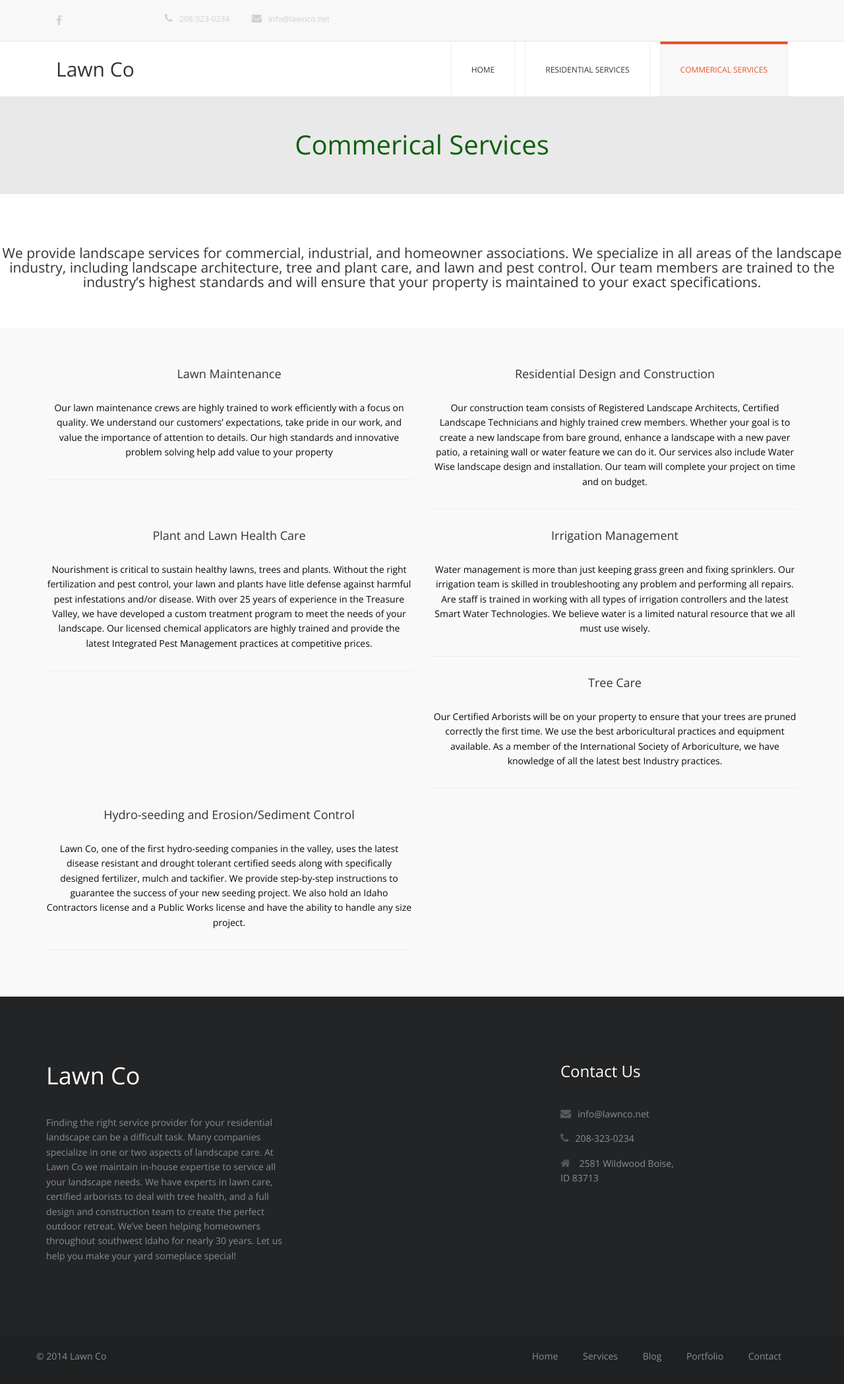
After one commit to RedX-co/LawnCo, a PHP site: page /Commerical.html in a window 1280 px wide. The commit adds this page. Shown: the whole page at 66% size. Run offline with PHP 8.4, Linux system fonts and the light colour scheme.

Commit message:
Proof of C

```diff
--- /dev/null
+++ b/Commerical.html
@@ -0,0 +1,233 @@
+<!DOCTYPE html>
+<html lang="en">
+  <head>
+    <meta charset="utf-8">
+    <meta http-equiv="X-UA-Compatible" content="IE=edge">
+    <meta name="viewport" content="width=device-width, initial-scale=1">
+    <title>Lawn Co - Commerical</title>
+
+    <!-- Bootstrap -->
+    <link href="css/bootstrap.min.css" rel="stylesheet">
+	<link rel="stylesheet" href="css/font-awesome.min.css">
+	<link rel="stylesheet" type="text/css" href="css/isotope.css" media="screen" />
+	<link rel="stylesheet" href="css/animate.css">
+	<link rel="stylesheet" href="js/fancybox/jquery.fancybox.css" type="text/css" media="screen" />
+	<link href="css/style.css" rel="stylesheet">
+    <!-- HTML5 shim and Respond.js for IE8 support of HTML5 elements and media queries -->
+    <!-- WARNING: Respond.js doesn't work if you view the page via file:// -->
+    <!--[if lt IE 9]>
+      <script src="https://oss.maxcdn.com/html5shiv/3.7.2/html5shiv.min.js"></script>
+      <script src="https://oss.maxcdn.com/respond/1.4.2/respond.min.js"></script>
+    <![endif]-->
+    </head>
+    <body>
+      <header>
+        <nav div class="navbar navbar-default navbar-static-top" role="navigation">
+          <div class="container">
+            <ul class="social-network">
+              <li><a href="https://www.facebook.com/pages/Lawn-Co/484272274971964" data-placement="top" title="Facebook"><i class="fa fa-facebook fa-1x"></i></a></li>
+            </ul>
+            <ul class="info">
+              <li><p><i class="fa fa-phone"></i>208-323-0234</p></li>
+              <li><a href="#"><i class="fa fa-envelope"></i>info@lawnco.net</a></li>
+            </ul>
+          </div>
+        </nav>
+
+
+		<nav class="navbar navbar-default navbar-static-top" role="navigation">
+			<div class="navigation">
+				<div class="container">
+					<div class="navbar-header">
+						<button type="button" class="navbar-toggle collapsed" data-toggle="collapse" data-target=".navbar-collapse.collapse">
+							<span class="sr-only">Toggle navigation</span>
+							<span class="icon-bar"></span>
+							<span class="icon-bar"></span>
+							<span class="icon-bar"></span>
+						</button>
+						<div class="navbar-brand">
+							<a href="index.html"><h1>Lawn Co</h1></a>
+						</div>
+					</div>
+
+          <div class="navbar-collapse collapse">
+            <div class="menu">
+              <ul class="nav nav-tabs" role="tablist">
+                <li role="presentation"><a href="index.html">Home</a></li>
+                <li role="presentation"><a href="Residential.html">Residential Services</a></li>
+                <li role="presentation"><a href="Commerical.html" class="active">Commerical Services</a></li>
+              </ul>
+            </div>
+          </div>
+        </div>
+      </div>
+    </nav>
+  </header>
+
+
+	<div class="jumbotron">
+		<h2>Commerical Services</h2>
+	</div>
+
+  <div class="jumbotron">
+    <h1></h1>
+    <p>
+      We provide landscape services for commercial, industrial,
+      and homeowner associations.
+      We specialize in all areas of the landscape industry, including landscape architecture,
+      tree and plant care, and lawn and pest control.
+      Our team members are trained to the industry’s highest standards and will ensure that your property is maintained to your exact specifications.
+    </p>
+  </div>
+
+
+  <div class="our-services">
+    <div class="container">
+      <div class="row">
+        <div class="col-md-6">
+          <div class="wow bounceIn" data-wow-offset="0" data-wow-delay="0.4s">
+            <div class="services">
+              <h4>Lawn Maintenance</h4>
+              <p>
+                Our lawn maintenance crews are highly trained to work efficiently with a focus on quality. We understand our customers’ expectations, take pride in our work, and value the importance of attention to details. Our high standards and innovative problem solving help add value to your property
+              </p>
+            </div>
+          </div>
+          <hr>
+        </div>
+
+        <div class="col-md-6">
+          <div class="wow bounceIn" data-wow-offset="0" data-wow-delay="0.4s">
+            <div class="services">
+              <h4>Residential Design and Construction</h4>
+              <p>
+                Our construction team consists of Registered Landscape Architects, Certified Landscape Technicians and highly trained crew members. Whether your goal is to create a new landscape from bare ground, enhance a landscape with a new paver patio, a retaining wall or water feature we can do it. Our services also include Water Wise landscape design and installation. Our team will complete your project on time and on budget.
+              </p>
+            </div>
+          </div>
+          <hr>
+        </div>
+
+        <div class="col-md-6">
+          <div class="wow bounceIn" data-wow-offset="0" data-wow-delay="0.4s">
+            <div class="services">
+              <h4>Plant and Lawn Health Care</h4>
+              <p>
+                Nourishment is critical to sustain healthy lawns, trees and plants. Without the right fertilization and pest control, your lawn and plants have litle defense against harmful pest infestations and/or disease. With over 25 years of experience in the Treasure Valley, we have developed a custom treatment program to meet the needs of your landscape. Our licensed chemical applicators are highly trained and provide the latest Integrated Pest Management practices at competitive prices.
+              </p>
+            </div>
+          </div>
+          <hr>
+        </div>
+
+        <div class="col-md-6">
+          <div class="wow bounceIn" data-wow-offset="0" data-wow-delay="0.4s">
+            <div class="services">
+              <h4>Irrigation Management</h4>
+              <p>
+                Water management is more than just keeping grass green and fixing sprinklers. Our irrigation team is skilled in troubleshooting any problem and performing all repairs. Are staff is trained in working with all types of irrigation controllers and the latest Smart Water Technologies. We believe water is a limited natural resource that we all must use wisely.
+              </p>
+            </div>
+          </div>
+          <hr>
+        </div>
+
+        <div class="col-md-6">
+          <div class="wow bounceIn" data-wow-offset="0" data-wow-delay=".4s">
+            <div class="services">
+              <h4>Tree Care</h4>
+              <p>
+                Our Certified Arborists will be on your property to ensure that your trees are pruned correctly the first time. We use the best arboricultural practices and equipment available. As a member of the International Society of Arboriculture, we have knowledge of all the latest best Industry practices.
+              </p>
+            </div>
+          </div>
+          <hr>
+        </div>
+
+        <div class="col-md-6">
+          <div class="wow bounceIn" data-wow-offset="0" data-wow-delay=".4s">
+            <div class="services">
+              <h4>Hydro-seeding and Erosion/Sediment Control</h4>
+              <p>
+                Lawn Co, one of the first hydro-seeding companies in the valley, uses the latest disease resistant and drought tolerant certified seeds along with specifically designed fertilizer, mulch and tackifier. We provide step-by-step instructions to guarantee the success of your new seeding project. We also hold an Idaho Contractors license and a Public Works license and have the ability to handle any size project.
+              </p>
+            </div>
+          </div>
+          <hr>
+        </div>
+      </div>
+    </div>
+  </div>
+
+  <footer>
+    <div class="inner-footer">
+      <div class="container">
+        <div class="row">
+          <div class="col-md-4 f-about">
+            <a href="index.html"><h1>Lawn Co</h1></a>
+            <p>
+              Finding the right service provider for your residential landscape can be a difficult task.  Many companies specialize in one or two aspects of landscape care.  At Lawn Co we maintain in-house expertise to service all your landscape needs.  We have experts in lawn care, certified arborists to deal with tree health, and a full design and construction team to create the perfect outdoor retreat.  We’ve been helping homeowners throughout southwest Idaho for nearly 30 years.  Let us help you make your yard someplace special!
+            </p>
+
+          </div>
+          <div class="col-md-4 l-posts">
+            <h3 class="widgetheading"></h3>
+
+          </div>
+          <div class="col-md-4 f-contact">
+            <h3 class="widgetheading">Contact Us</h3>
+            <a href="#"><p><i class="fa fa-envelope"></i>info@lawnco.net</p></a>
+            <p><i class="fa fa-phone"></i>208-323-0234</p>
+            <p><i class="fa fa-home"></i>  2581 Wildwood
+              Boise, <br>
+              ID 83713
+            </p>
+          </div>
+        </div>
+      </div>
+    </div>
+
+
+
+
+		<div class="last-div">
+			<div class="container">
+				<div class="row">
+					<div class="copyright">
+						© 2014 Lawn Co</a>
+					</div>
+					<nav class="foot-nav">
+						<ul>
+							<li><a href="#">Home</a></li>
+							<li><a href="#">Services</a></li>
+							<li><a href="#">Blog</a></li>
+							<li><a href="#">Portfolio</a></li>
+							<li><a href="#">Contact</a></li>
+						</ul>
+					</nav>
+					<div class="clear"></div>
+				</div>
+			</div>
+			<a href="" class="scrollup"><i class="fa fa-chevron-up"></i></a>
+		</div>
+	</footer>
+
+
+    <!-- jQuery (necessary for Bootstrap's JavaScript plugins) -->
+    <script src="js/jquery-2.1.1.min.js"></script>
+    <!-- Include all compiled plugins (below), or include individual files as needed -->
+    <script src="js/bootstrap.min.js"></script>
+	<script src="js/wow.min.js"></script>
+	<script src="js/fancybox/jquery.fancybox.pack.js"></script>
+	<script src="js/jquery.isotope.min.js"></script>
+	<script src="js/jquery.bxslider.min.js"></script>
+	<script src="js/functions.js"></script>
+	<script>
+	wow = new WOW(
+	 {
+
+		}	)
+		.init();
+	</script>
+  </body>
+</html>
--- a/css/style.css
+++ b/css/style.css
@@ -332,7 +332,7 @@ box-shadow: 1px 2px 2px 4px rgba(204,204,204,1);
 .jumbotron h2 {
 	margin-top:-68px;
 	margin-bottom:-60px;
-   color:#ED502E;
+   color:#0B610B;
    background-color:#e9e9e9;
    padding: 50px;
    padding-bottom:70px;
```
Also changed, not shown: Residential.html (renamed from services.html, +23 -37 lines), blog.html (deleted, +0 -246 lines), index.html (+12 -17 lines), firebase.json (added), img/home/logo_centered_golfball2.png (added), img/home/moon.jpg (added), img/home/mow.jpg.
